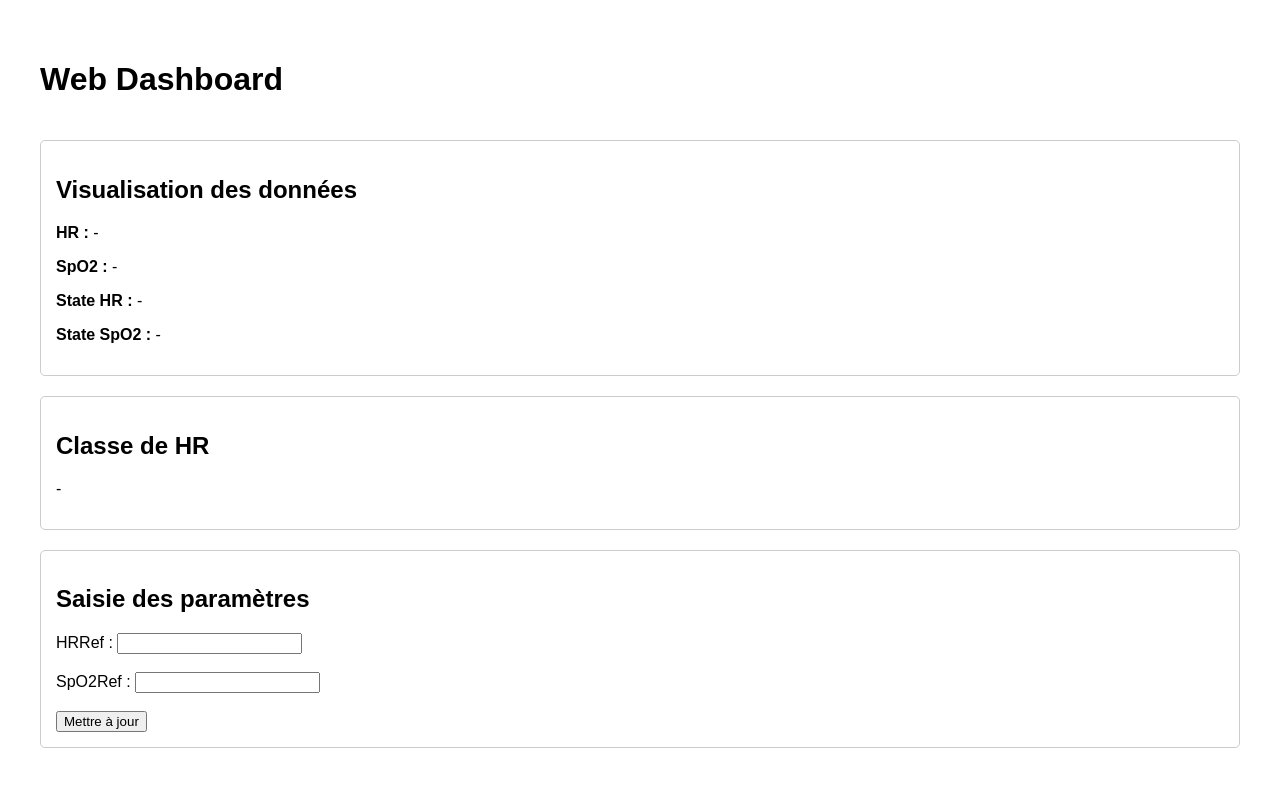
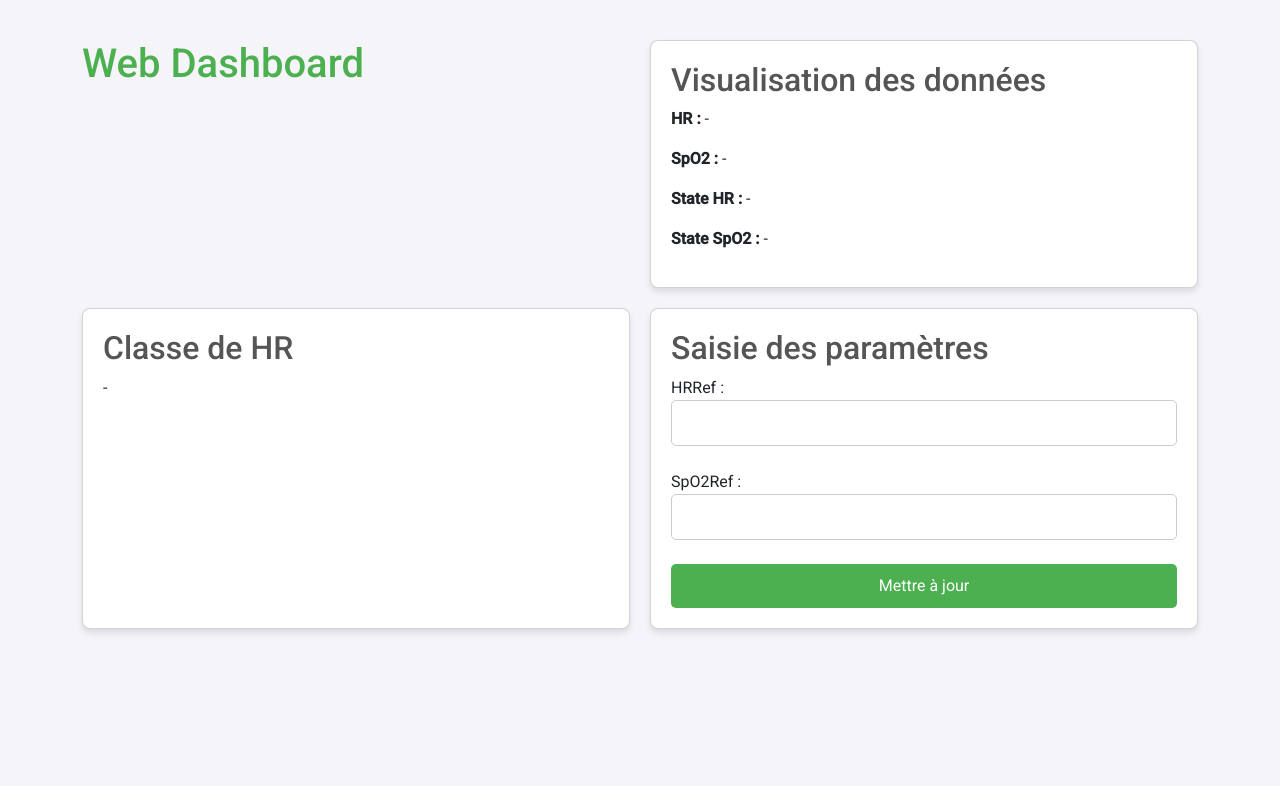
Before and after one commit to HZOU30/Evaluation_EM_IoMT, a plain HTML site: page Web_Dashboard/index.html in a window 1280 px wide. Drawn offline with nearby package versions, Linux system fonts and the light colour scheme; no server answers.

Commit message:
Update index.html

```diff
--- a/Web_Dashboard/index.html
+++ b/Web_Dashboard/index.html
@@ -1,31 +1,65 @@
 <!DOCTYPE html>
-<html lang="en">
+<html lang="fr">
 <head>
     <meta charset="UTF-8">
     <meta name="viewport" content="width=device-width, initial-scale=1.0">
     <title>Web Dashboard</title>
+    <link href="https://cdn.jsdelivr.net/npm/bootstrap@5.3.0-alpha1/dist/css/bootstrap.min.css" rel="stylesheet">
+    <link href="https://fonts.googleapis.com/css2?family=Roboto:wght@400;500&display=swap" rel="stylesheet">
     <style>
         body {
-            font-family: Arial, sans-serif;
+            font-family: 'Roboto', sans-serif;
             margin: 20px;
             padding: 20px;
+            background-color: #f4f4f9;
         }
         .container {
-            display: flex;
-            flex-direction: column;
+            display: grid;
+            grid-template-columns: 1fr 1fr;
             gap: 20px;
         }
         .card {
+            padding: 20px;
+            background-color: #ffffff;
+            border-radius: 8px;
+            box-shadow: 0 4px 6px rgba(0, 0, 0, 0.1);
+        }
+        h1 {
+            color: #4CAF50;
+        }
+        h2 {
+            color: #555;
+        }
+        input[type="number"], button {
+            padding: 10px;
+            border-radius: 5px;
             border: 1px solid #ccc;
-            padding: 15px;
-            border-radius: 5px;
+            width: 100%;
+            box-sizing: border-box;
+        }
+        button {
+            background-color: #4CAF50;
+            color: white;
+            cursor: pointer;
+            border: none;
+        }
+        button:hover {
+            background-color: #45a049;
+        }
+        .card:hover {
+            transform: scale(1.05);
+            transition: transform 0.3s ease-in-out;
+        }
+        @media (max-width: 768px) {
+            .container {
+                grid-template-columns: 1fr;
+            }
         }
     </style>
 </head>
 <body>
     <div class="container">
         <h1>Web Dashboard</h1>
-        <!-- Visualisation des données -->
         <div class="card">
             <h2>Visualisation des données</h2>
             <p><b>HR :</b> <span id="hr-value">-</span></p>
@@ -34,13 +68,11 @@
             <p><b>State SpO2 :</b> <span id="state-spo2-value">-</span></p>
         </div>
 
-        <!-- Classe de HR -->
         <div class="card">
             <h2>Classe de HR</h2>
             <p id="hr-class">-</p>
         </div>
 
-        <!-- Paramètres de configuration -->
         <div class="card">
             <h2>Saisie des paramètres</h2>
             <form id="config-form">
@@ -52,7 +84,6 @@
             </form>
         </div>
     </div>
-    <!-- Lien vers le fichier JavaScript -->
     <script src="dashboard.js"></script>
 </body>
 </html>
```
